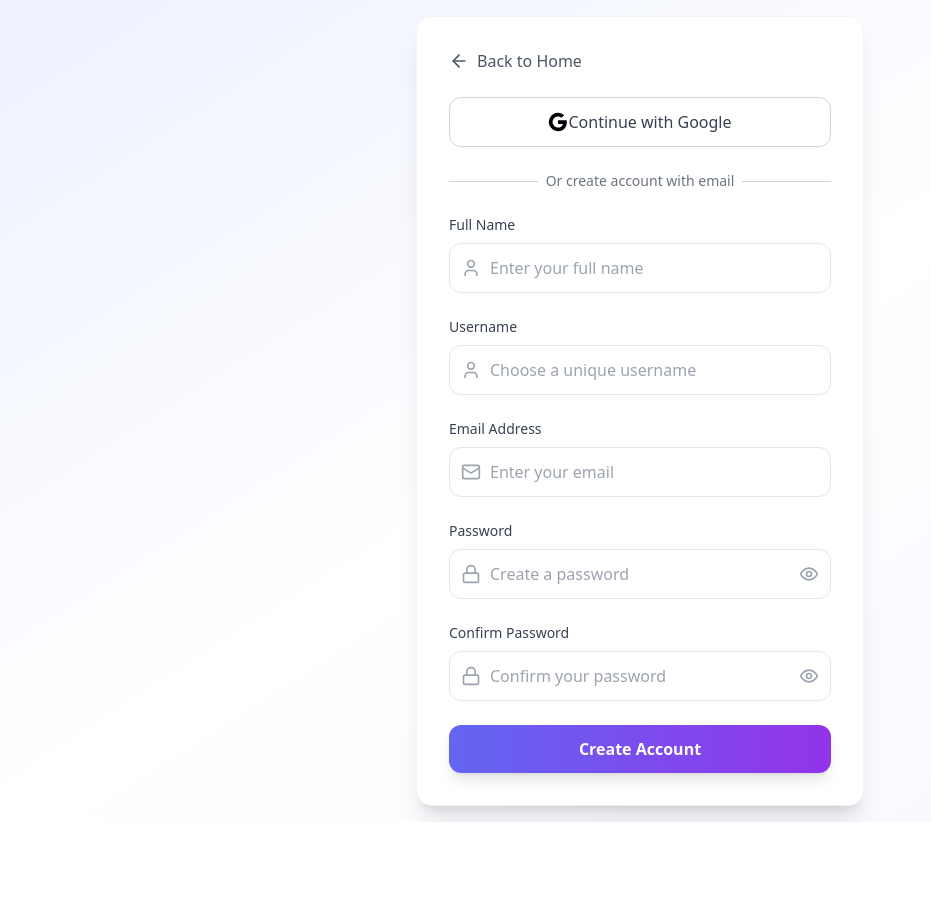
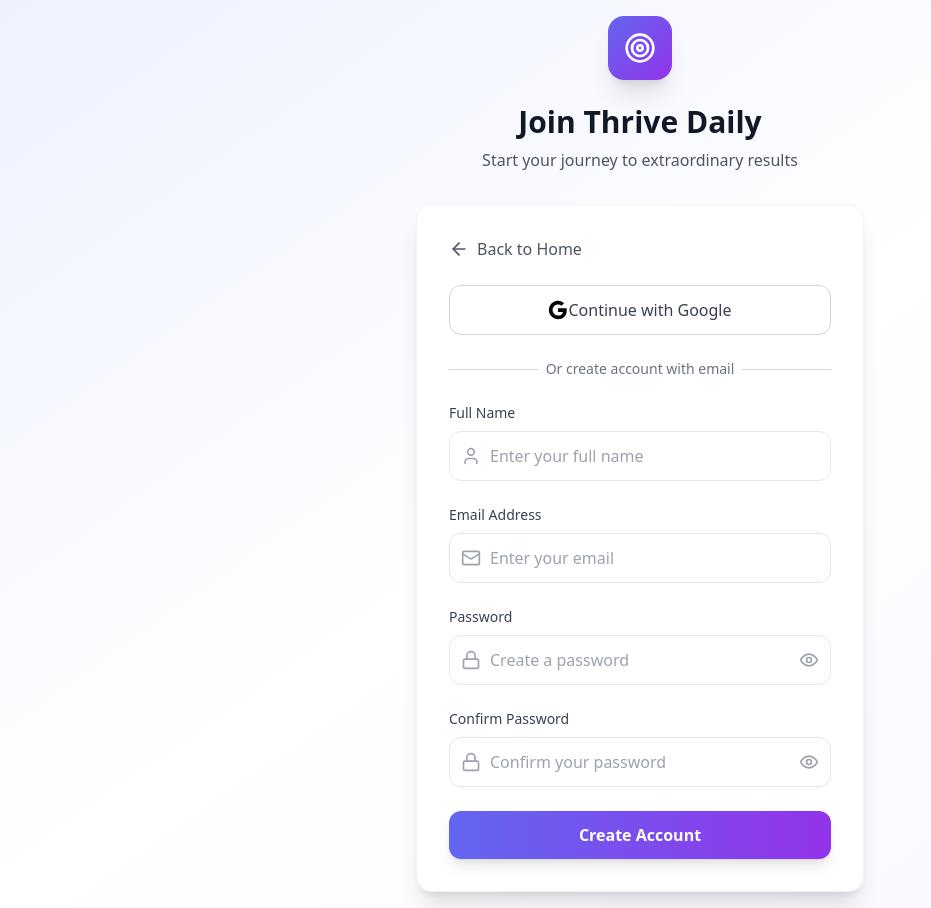
Before and after one commit to CodewVivek/thriveadaily, a React (Vite) app: page / in a window 1280 px wide. Both pictures are taken after a click on the button "Start Your Journey". Shown: the whole page, without its empty margins (0-931 px from the left). Before the commit the page ends 822 px from the top, so only its background shows below. Built offline with nearby package versions, Linux system fonts and the light colour scheme; no server answers.

Commit message:
Updated RegisterPage.tsx

```diff
--- a/src/components/auth/RegisterPage.tsx
+++ b/src/components/auth/RegisterPage.tsx
@@ -149,8 +149,19 @@ const RegisterPage: React.FC<RegisterPageProps> = ({ onBack, onSuccess }) => {
   return (
     <div className="min-h-screen bg-gradient-to-br from-indigo-50 via-white to-purple-50 flex items-center justify-center p-4">
       <div className="max-w-md w-full">
+        {/* Header */}
+        <div className="text-center mb-8">
 
 
+          <div className="flex justify-center mb-6">
+            <div className="w-16 h-16 rounded-2xl bg-gradient-to-br from-indigo-500 to-purple-600 flex items-center justify-center shadow-xl">
+              <Target className="w-8 h-8 text-white" />
+            </div>
+          </div>
+
+          <h1 className="text-3xl font-bold text-gray-900 mb-2">Join Thrive Daily</h1>
+          <p className="text-gray-600">Start your journey to extraordinary results</p>
+        </div>
 
         {/* Registration Form */}
         <div className="bg-white rounded-2xl p-8 shadow-xl border border-gray-100">
@@ -216,42 +227,7 @@ const RegisterPage: React.FC<RegisterPageProps> = ({ onBack, onSuccess }) => {
             </div>
 
             {/* Username */}
-            <div>
-              <label className="block text-sm font-medium text-gray-700 mb-2">
-                Username
-              </label>
-              <div className="relative">
-                <User className="absolute left-3 top-1/2 transform -translate-y-1/2 text-gray-400 w-5 h-5" />
-                <input
-                  type="text"
-                  name="username"
-                  value={formData.username}
-                  onChange={handleInputChange}
-                  className="w-full pl-10 pr-12 py-3 border border-gray-200 rounded-xl focus:ring-2 focus:ring-indigo-500 focus:border-transparent transition-all duration-200"
-                  placeholder="Choose a unique username"
-                  required
-                />
-                {usernameStatus && (
-                  <div className="absolute right-3 top-1/2 transform -translate-y-1/2">
-                    {usernameStatus === 'checking' && (
-                      <div className="w-5 h-5 border-2 border-gray-300 border-t-indigo-500 rounded-full animate-spin" />
-                    )}
-                    {usernameStatus === 'available' && (
-                      <CheckCircle className="w-5 h-5 text-green-500" />
-                    )}
-                    {usernameStatus === 'taken' && (
-                      <XCircle className="w-5 h-5 text-red-500" />
-                    )}
-                  </div>
-                )}
-              </div>
-              {usernameStatus === 'available' && (
-                <p className="text-sm text-green-600 mt-1">Username is available!</p>
-              )}
-              {usernameStatus === 'taken' && (
-                <p className="text-sm text-red-600 mt-1">Username is already taken</p>
-              )}
-            </div>
+
 
             {/* Email */}
             <div>
```
